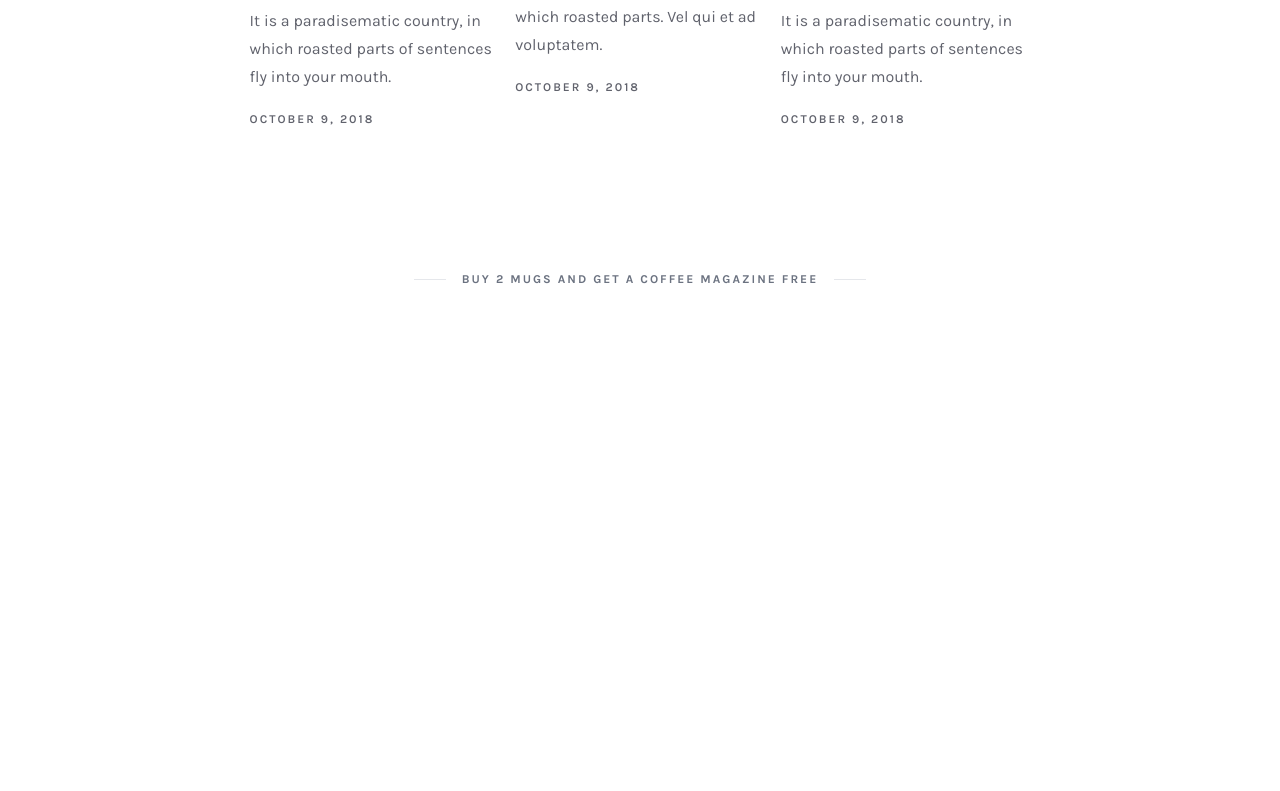
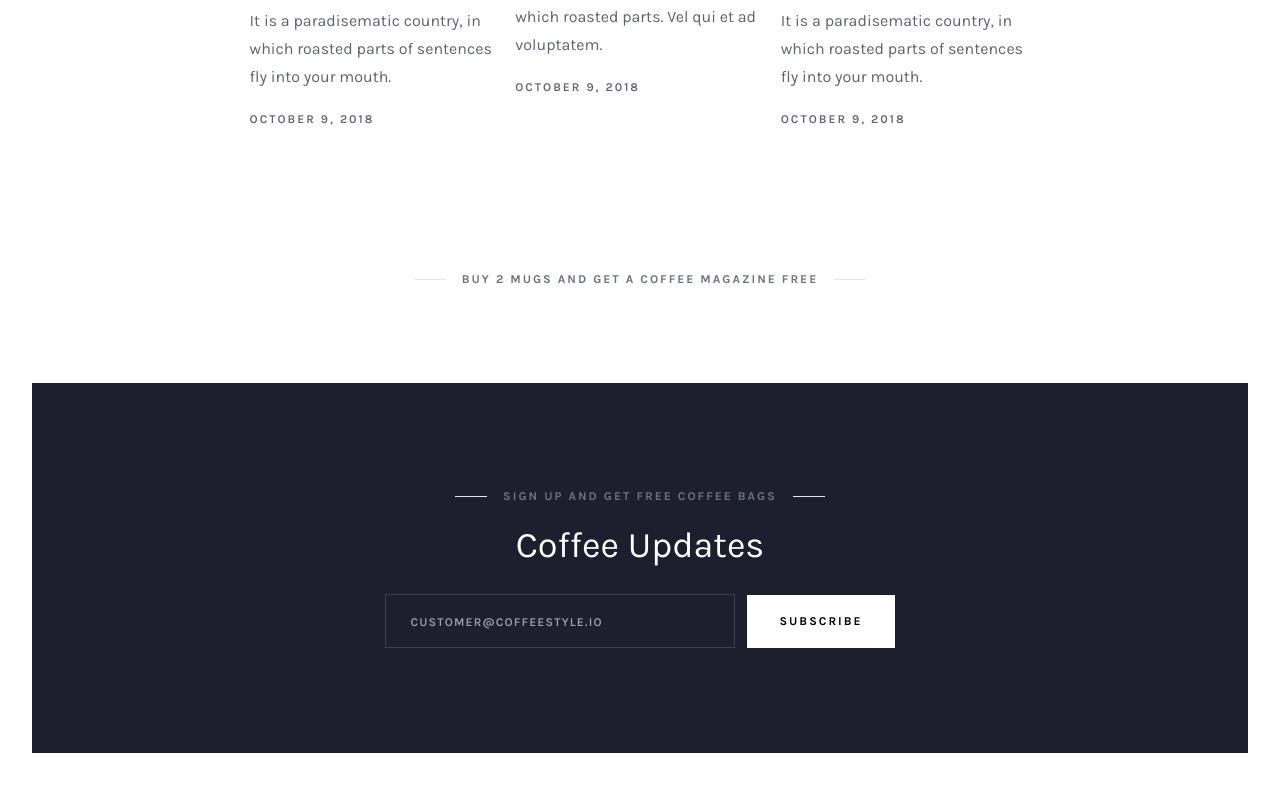
Before and after one commit to nghiakieran/taildwind-coffee-ui, a React (Vite) app: page / in a window 1280 px wide. Shown: the part 4703-5494 px from the top of the page. Before the commit the page ends 5086 px from the top, so only its background shows below. Built offline with nearby package versions, Linux system fonts and the light colour scheme.

Commit message:
Build Subscribe

```diff
--- a/src/pages/Main/Main.jsx
+++ b/src/pages/Main/Main.jsx
@@ -5,6 +5,7 @@ import FeaturedMugs from './FeaturedMugs'
 import ListProduct from './ListProduct'
 import Magazine from './Magazine'
 import LifeStories from './LifeStories'
+import Subscribe from './Subscribe'
 
 function Main() {
   return (
@@ -15,6 +16,7 @@ function Main() {
       <ListProduct />
       <Magazine />
       <LifeStories />
+      <Subscribe />
     </div>
   )
 }
--- /dev/null
+++ b/src/pages/Main/Subscribe.jsx
@@ -0,0 +1,21 @@
+import React from 'react'
+import SubHeadLine from '../../components/SubHeadLine'
+
+function Subscribe() {
+  return (
+    <div className='subscribe-us h-[370px] bg-[#1d1f2e] flex flex-col justify-center items-center mx-8 mb-24 '>
+      <SubHeadLine>Sign up and get free coffee bags</SubHeadLine>
+      <div className='-mt-20 mb-6 text-white text-4xl leading-[50px]'>Coffee Updates</div>
+      <div className='lcn-form'>
+        <div className='flex flex-col md:flex-row items-center justify-center gap-3'>
+          <div className='text-center'><input type="email" placeholder='Customer@coffeestyle.io' className='px-6 py-4 w-[350px] max-w-[80%] xs:max-w-full bg-inherit border-gray-700 outline-none border-[1px]
+         text-white leading-5 hover:border-gray-300 duration-500 placeholder:uppercase placeholder:tracking-widest placeholder:text-xs placeholder:font-semibold
+         focus:border-gray-300'/></div>
+          <div><button type='submit' className='lcn-button bg-white h-[53px] uppercase'>Subscribe</button></div>
+        </div>
+      </div>
+    </div>
+  )
+}
+
+export default Subscribe
```
